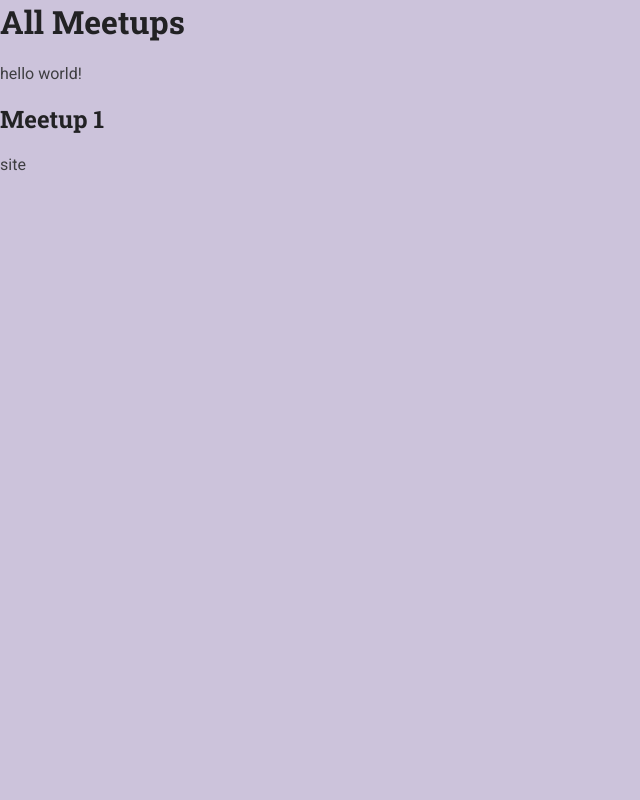
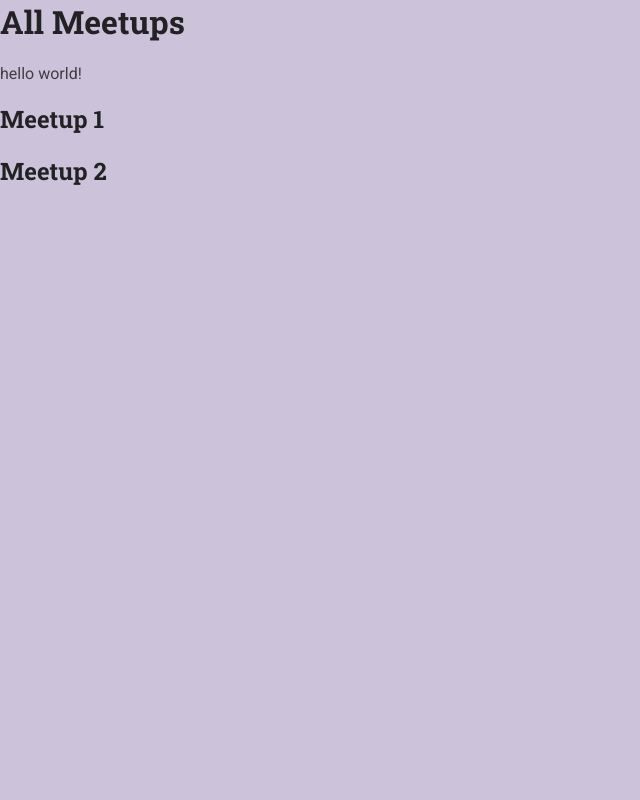
Before and after one commit to solaleh81/django_course_site, a Django app: page /meetups/ in a window 1280 px wide. Shown: the whole page, without its empty margins (0-640 px from the left). Run offline with Django 4.2, Linux system fonts and the light colour scheme.

Commit message:
adding for loop for meetup_items.

```diff
--- a/meetups/templates/meetups/index.html
+++ b/meetups/templates/meetups/index.html
@@ -12,10 +12,16 @@
 <h1>All Meetups</h1>
 <p>hello world!</p>
 {% if show_meetups %}
-<h2>{{ meetups.0.title }}</h2>
+{% for meetup in meetups %}
+<h2>{{ meetup.title}}</h2>
+
+{% endfor %}
 {% else %}
+
 <p>No meetups found!</p>
+
 {% endif %}
 
-</body>site
+
+</body>
 </html>
```
